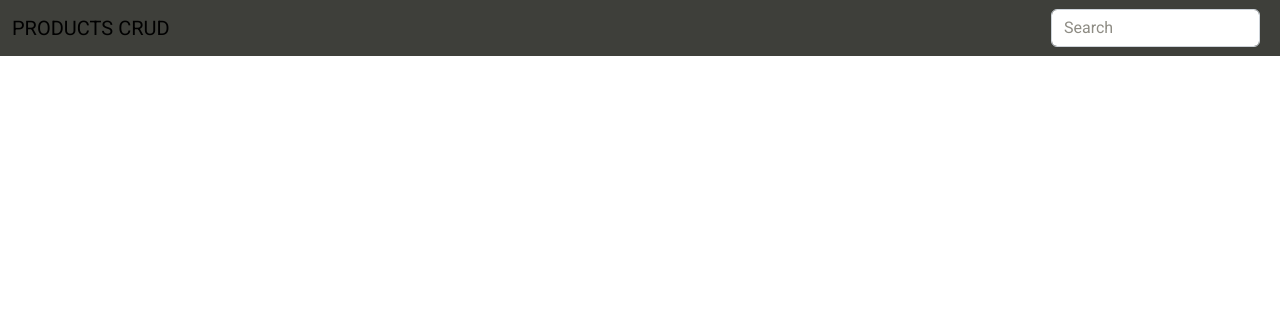
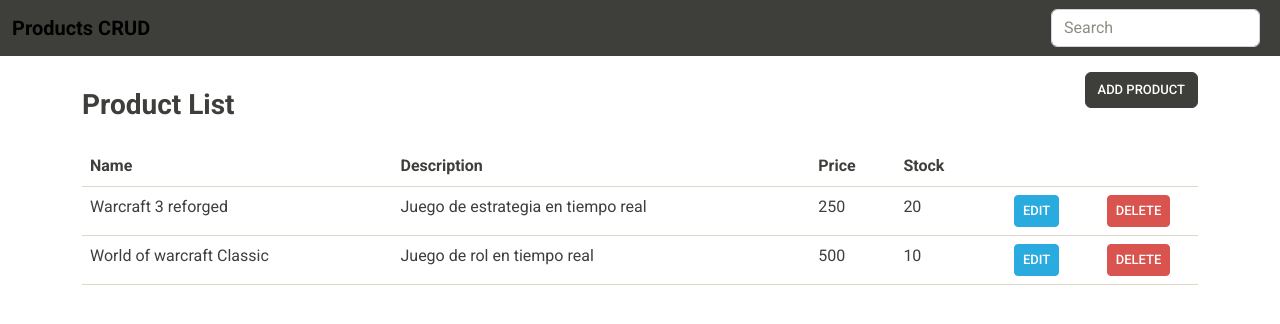
Before and after one commit to KortexCode/productStoreAngular, an Angular app: page / in a window 1280 px wide. Shown: the top 324 px of the page. Built offline with nearby package versions, Linux system fonts and the light colour scheme.

Commit message:
Se crean rutas para el router, se agregan estilos a la tabla de productos y navegación de botones

```diff
--- a/src/app/app.component.html
+++ b/src/app/app.component.html
@@ -1 +1,2 @@
 <app-navbar></app-navbar>
+<router-outlet></router-outlet>
--- a/src/app/app.component.ts
+++ b/src/app/app.component.ts
@@ -1,6 +1,7 @@
 import { Component } from '@angular/core';
 import { RouterOutlet } from '@angular/router';
 import { NavbarComponent } from "./components/navbar/navbar.component";
+import { ListProductsComponent } from "./components/list-products/list-products.component";
 
 @Component({
   selector: 'app-root',
--- a/src/app/app.routes.ts
+++ b/src/app/app.routes.ts
@@ -1,3 +1,10 @@
 import { Routes } from '@angular/router';
+import { ListProductsComponent } from './components/list-products/list-products.component';
+import { AddEditProductComponent } from './components/add-edit-product/add-edit-product.component';
 
-export const routes: Routes = [];
+export const routes: Routes = [
+  {path: '', component: ListProductsComponent},//RUTA PRINCIPAL
+  {path: 'add', component: AddEditProductComponent},
+  {path: 'edit/:id', component: AddEditProductComponent},
+  { path: '**',   redirectTo: '', pathMatch: 'full' },//RUTA COMODÍN
+];
--- a/src/app/components/list-products/list-products.component.html
+++ b/src/app/components/list-products/list-products.component.html
@@ -1 +1,33 @@
-<p>list-products works!</p>
+<div class="container">
+  <div class="d-flex my-3 justify-content-between">
+    <h4 class="mt-3 fw-bold fs-3">Product List</h4>
+    <a routerLink="/add" ariaCurrentWhenActive="page">
+      <button type="button" class="btn btn-dark">Add Product</button>
+    </a>
+  </div>
+  <table class="table table-hover">
+    <thead>
+      <tr>
+        <th scope="col">Name</th>
+        <th scope="col">Description</th>
+        <th scope="col">Price</th>
+        <th scope="col">Stock</th>
+        <th scope="col"></th>
+      </tr>
+    </thead>
+    <tbody>
+      @for (item of listProducts; track item.name) {
+      <tr>
+        <td>{{item.name}}</td>
+        <td>{{item.description}}</td>
+        <td>{{item.price}}</td>
+        <td>{{item.stock}}</td>
+        <td class="d-flex flex-row justify-content-around">
+          <button routerLink="/edit/{{item.id}}" type="button" class="btn btn-info btn-sm me-2">Edit</button>
+          <button routerLink="/edit/{{item.id}}" type="button" class="btn btn-danger btn-sm">Delete</button>
+        </td>
+      </tr>
+      }
+    </tbody>
+  </table>
+</div>
--- a/src/app/components/list-products/list-products.component.ts
+++ b/src/app/components/list-products/list-products.component.ts
@@ -1,11 +1,28 @@
 import { Component } from '@angular/core';
+import { Product } from '../../interface/product';
+import { RouterLink } from '@angular/router';
 
 @Component({
   selector: 'app-list-products',
-  imports: [],
+  imports: [RouterLink],
   templateUrl: './list-products.component.html',
   styleUrl: './list-products.component.scss'
 })
 export class ListProductsComponent {
-
+  listProducts: Product[] = [
+    {
+      id:1,
+      name: 'Warcraft 3 reforged',
+      description: 'Juego de estrategia en tiempo real',
+      price: 250,
+      stock: 20,
+    },
+    {
+      id:2,
+      name: 'World of warcraft Classic',
+      description: 'Juego de rol en tiempo real',
+      price: 500,
+      stock: 10,
+    }
+  ]
 }
--- a/src/app/components/navbar/navbar.component.html
+++ b/src/app/components/navbar/navbar.component.html
@@ -1,6 +1,6 @@
 <nav class="navbar navbar-expand-lg bg-dark" data-bs-theme="dark">
   <div class="container-fluid">
-    <a class="navbar-brand" href="#">PRODUCTS CRUD</a>
+    <a class="navbar-brand fw-bold" href="#">Products CRUD</a>
     <button class="navbar-toggler" type="button" data-bs-toggle="collapse" data-bs-target="#navbarColor02"
       aria-controls="navbarColor02" aria-expanded="false" aria-label="Toggle navigation">
       <span class="navbar-toggler-icon"></span>
```
Also changed, not shown: 1 other file (tests, documents, lock files or other folders).
